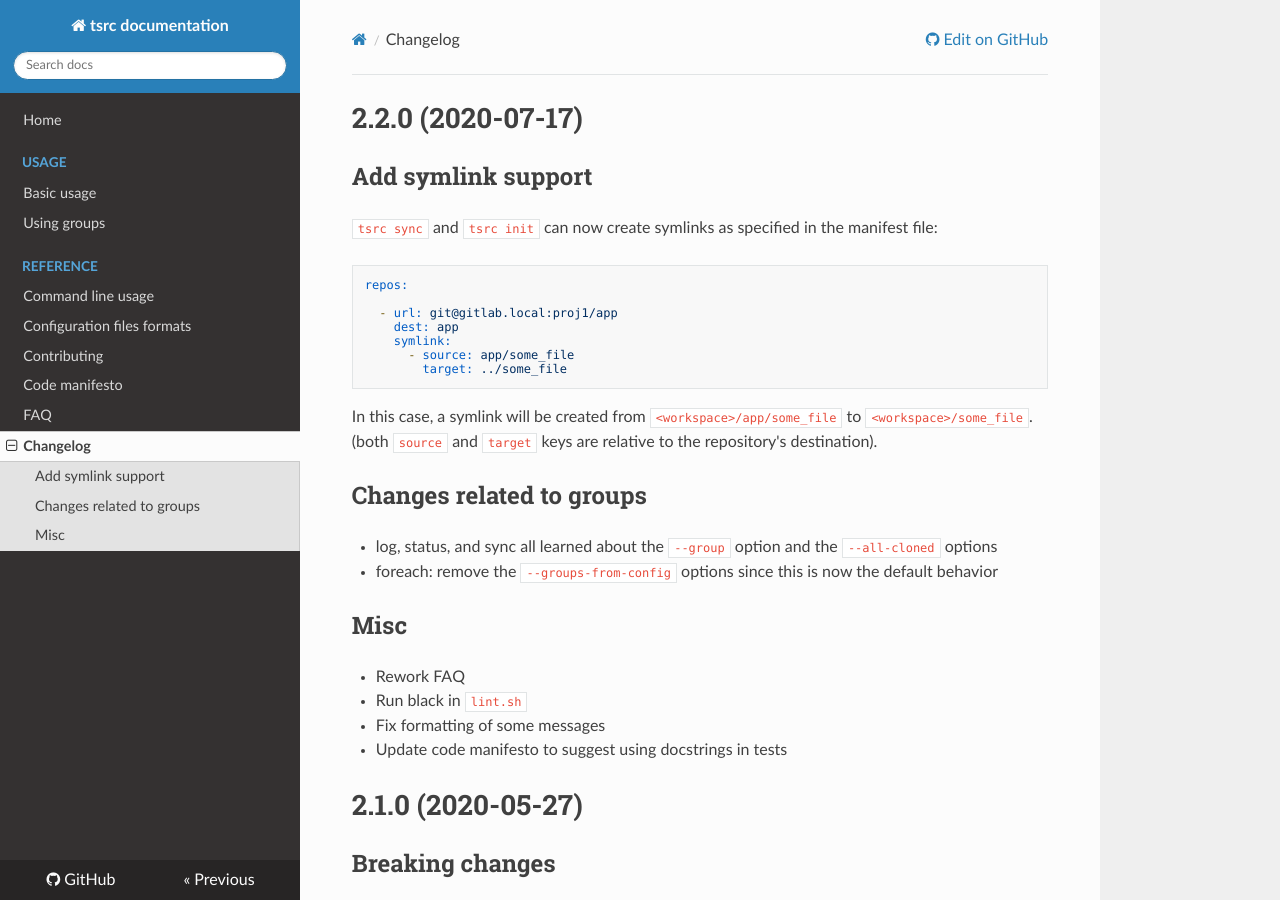
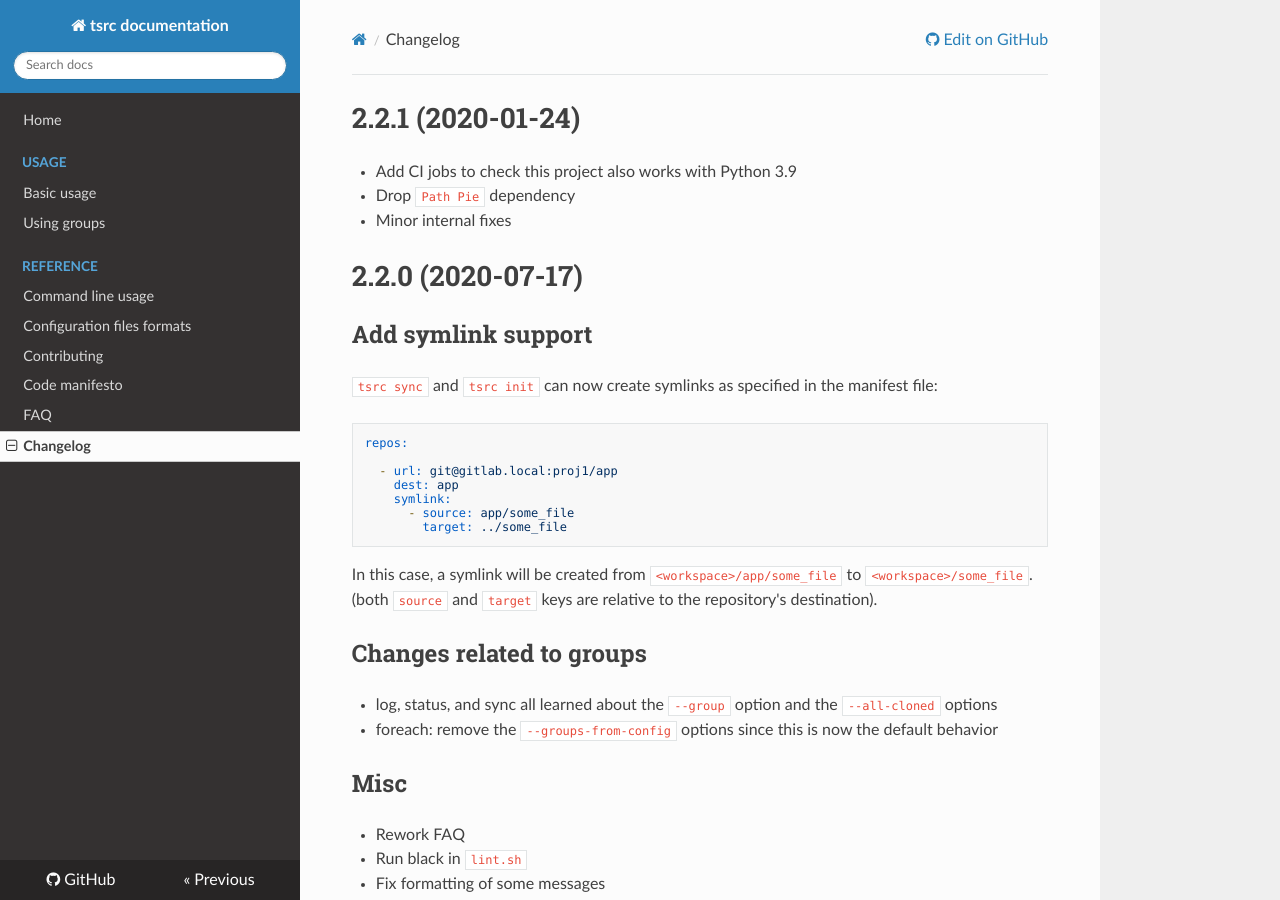
Before and after one commit to your-tools/tsrc, an MkDocs documentation site: the page built from docs/changelog.md, in a window 1280 px wide and 900 px high. Built offline with MkDocs 1.6.1, drawn with Linux system fonts in a browser that asks for light colours; nearby versions of some CDN libraries.

Commit message:
Update Changelog

```diff
--- a/docs/changelog.md
+++ b/docs/changelog.md
@@ -1,3 +1,9 @@
+# 2.2.1 (2020-01-24)
+
+* Add CI jobs to check this project also works with Python 3.9
+* Drop ``Path Pie`` dependency
+* Minor internal fixes
+
 # 2.2.0 (2020-07-17)
 
 ## Add symlink support
```
